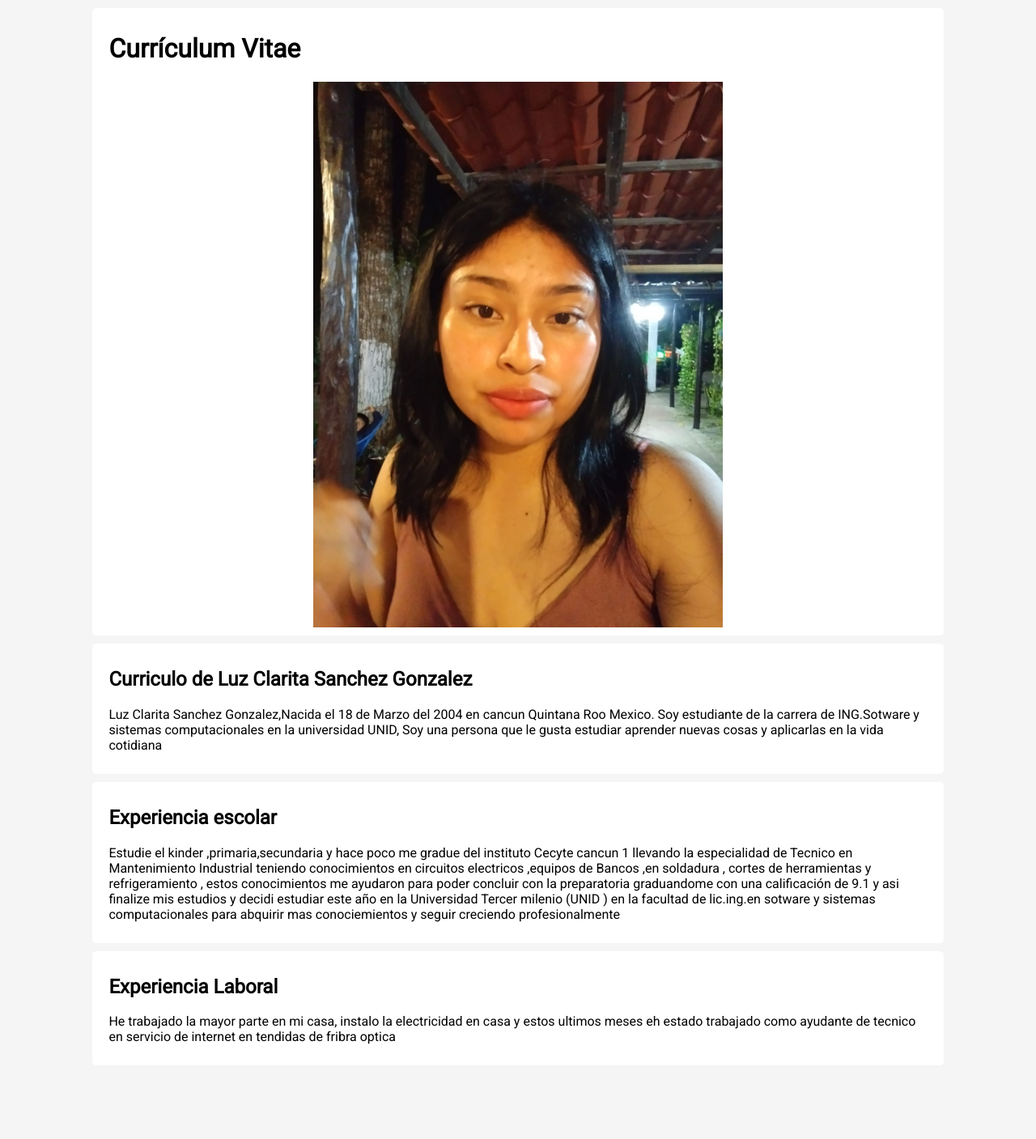
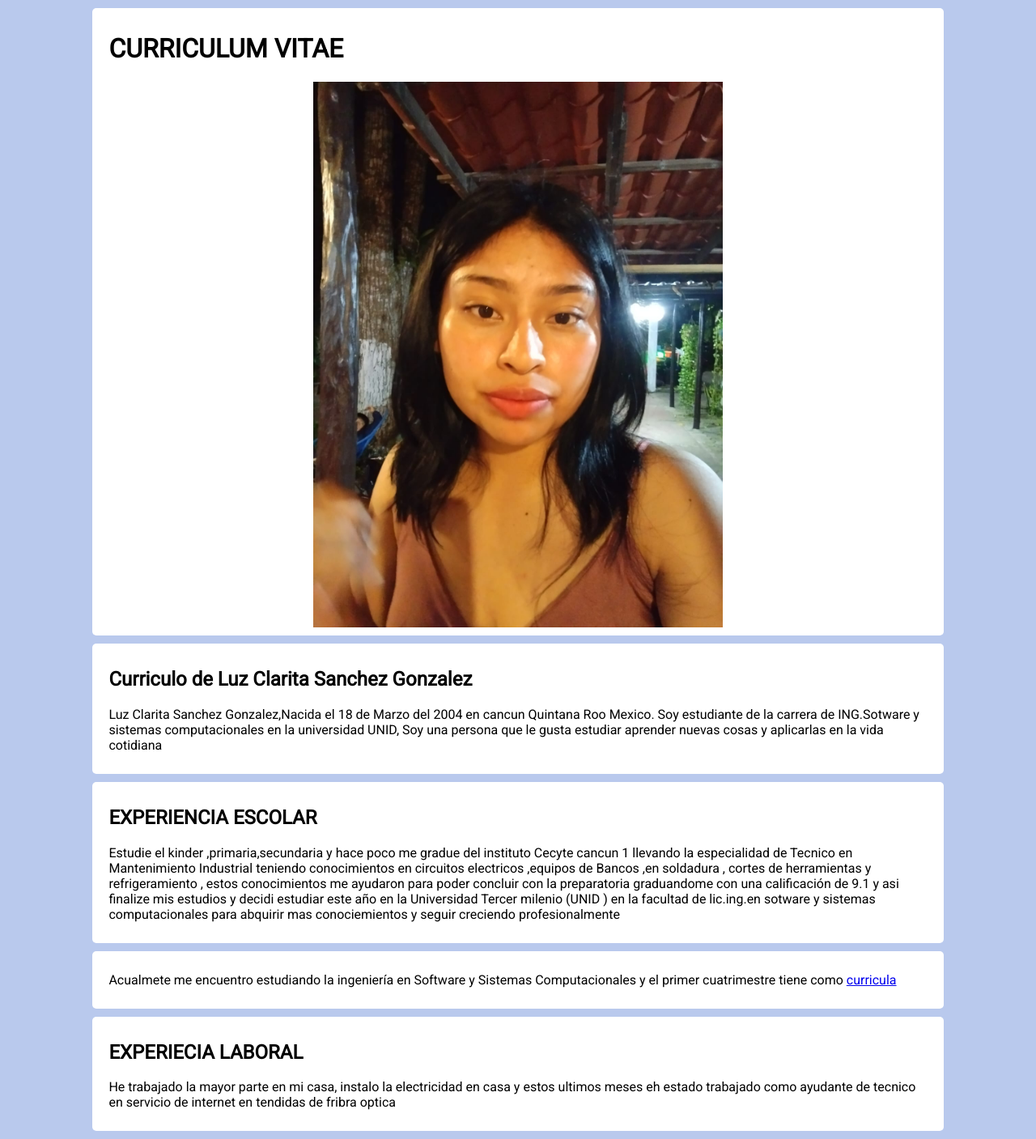
Before and after one commit to Luzclarita18/perotsdgc, a plain HTML site: page index.html in a window 1280 px wide. Shown: the whole page at 81% size. Before the commit the page ends 1326 px from the top, so only its background shows below. Drawn offline with Linux system fonts and the light colour scheme.

Commit message:
Archivo con hipervinculo
4 HIPER

```diff
--- a/css/style.css
+++ b/css/style.css
@@ -1,6 +1,6 @@
 @import url('https://fonts.googleapis.com/css2? family= Roboto & display=swap');
 body{
-  background: #f5f5f5;
+  background: #b9c9ed;
   font-family: 'Roboto', sans-serif;
 }
 div{
--- a/index.html
+++ b/index.html
@@ -3,13 +3,13 @@
     <head>
       <meta charset="UTF-8">
       <meta name="viewport" content="width=device-width, initial-scale=1.0">
-      <title>Curriculo </title>
+      <title>Curriculo</title>
       <link rel="stylesheet" href="css/style.css">
     </head>
 
     <body>
     <div>
-      <h1>Currículum Vitae</h1>
+      <h1>CURRICULUM VITAE</h1>
       <img src="fotos1/fotodeluz.jpeg">
     </div>
     <div>
@@ -17,11 +17,14 @@
  <p>Luz Clarita Sanchez Gonzalez,Nacida el 18 de Marzo del 2004 en cancun Quintana Roo Mexico. Soy estudiante de la carrera de ING.Sotware y sistemas computacionales en la universidad UNID, Soy una persona que le gusta estudiar aprender nuevas cosas y aplicarlas en la vida cotidiana</p>
 </div>
 <div>
-  <h2>Experiencia escolar </h2>
+  <h2>EXPERIENCIA ESCOLAR </h2>
  <p>Estudie  el kinder ,primaria,secundaria y hace poco me gradue del instituto  Cecyte cancun 1 llevando la especialidad de Tecnico en Mantenimiento Industrial  teniendo conocimientos  en circuitos electricos ,equipos de Bancos ,en soldadura , cortes de herramientas y refrigeramiento , estos conocimientos me ayudaron para poder concluir con la preparatoria graduandome con una calificación de 9.1 y asi  finalize mis estudios y decidi estudiar este año en la Universidad Tercer milenio (UNID ) en la facultad de lic.ing.en sotware y sistemas computacionales para abquirir mas conociemientos y seguir creciendo profesionalmente  </p>
 </div>
 <div>
- <h2>Experiencia Laboral</h2>
+  <P> Acualmete me encuentro estudiando la ingeniería en Software y Sistemas Computacionales y el primer cuatrimestre tiene como  <a href="Primer_cuatrimestre.html">curricula</a></P>
+</div>
+<div>
+  <h2>EXPERIECIA LABORAL</h2>
  <p>He trabajado  la mayor parte en mi casa, instalo la electricidad en casa y estos ultimos meses eh estado trabajado como ayudante de tecnico en servicio de internet  en tendidas de fribra optica</p>
 </div>
 </body>
```
Also changed, not shown: Primer_cuatrimestre.html (added, +19 -0 lines).
